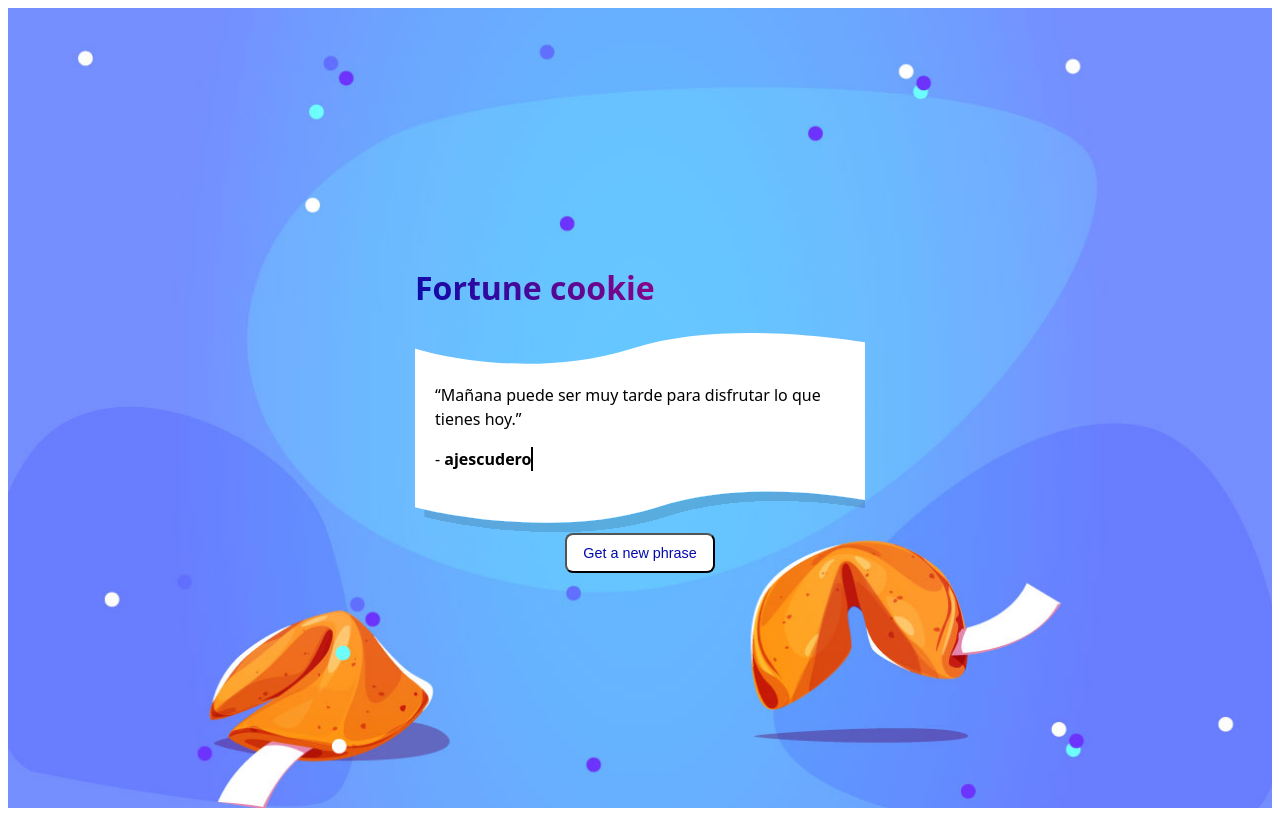
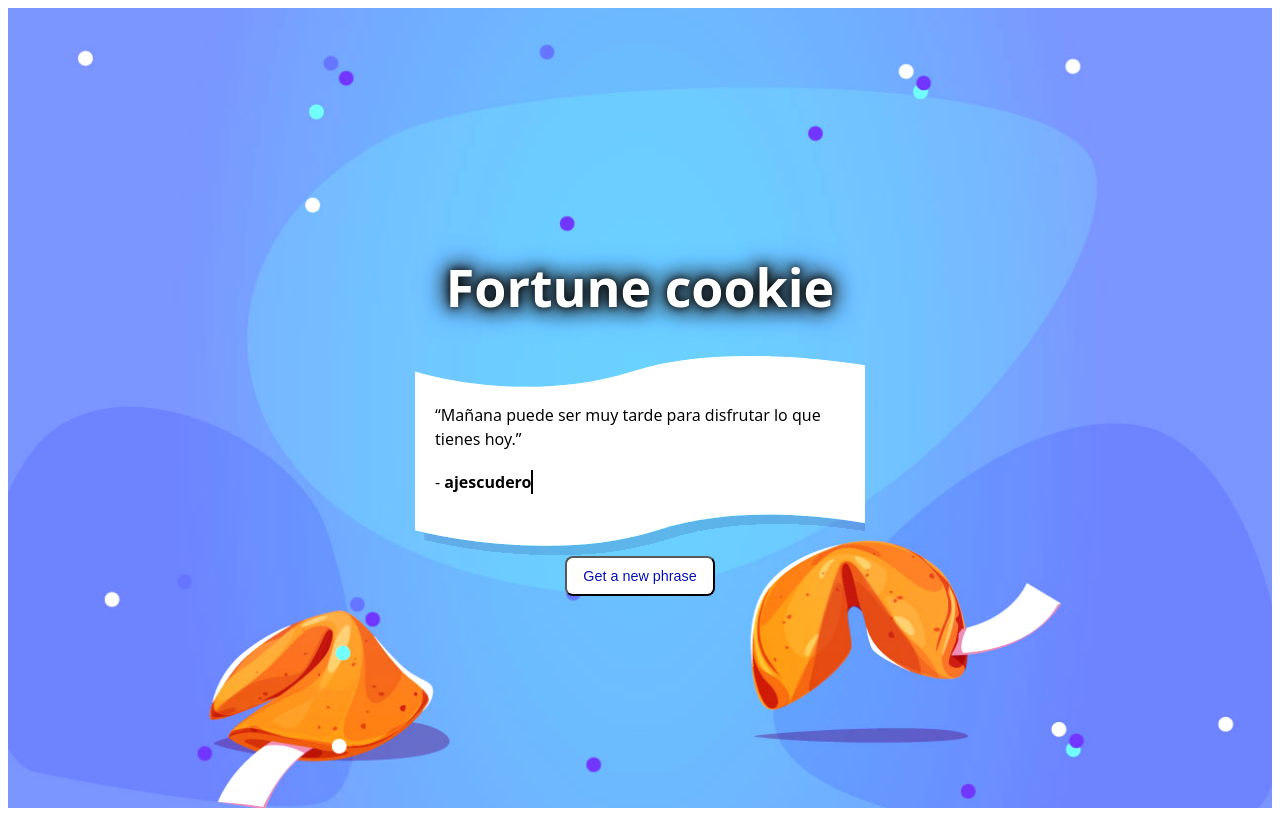
Before and after one commit to carlosgueva/galletafortuna, a React (Vite) app: page / in a window 1280 px wide. Built offline with nearby package versions, Linux system fonts and the light colour scheme.

Commit message:
Actualicé los estilos en styles.css

```diff
--- a/src/index.css
+++ b/src/index.css
@@ -29,11 +29,6 @@
   padding: 50px 20px 20px 20px;
   width: 450px;
 	height: 200px;
-}
-h1 {
-	background: linear-gradient(45deg, rgb(3, 11, 173),rgb(255, 0, 98));
-  -webkit-background-clip: text;
-  color: transparent;
 }
 
 button {
@@ -86,3 +81,61 @@ p {
     overflow: hidden;
     quotes: none;
 }
+
+@keyframes pulseGlow {
+  0% {
+      transform: scale(1);
+      text-shadow: 0 0 5px #000, 0 0 10px #111, 0 0 15px #222, 0 0 20px #333;
+  }
+  50% {
+      transform: scale(1.15);
+      text-shadow: 0 0 10px #000, 0 0 20px #111, 0 0 30px #222, 0 0 40px #333;
+  }
+  100% {
+      transform: scale(1);
+      text-shadow: 0 0 5px #000, 0 0 10px #111, 0 0 15px #222, 0 0 20px #333;
+  }
+}
+
+h1 {
+  font-size: 3rem;
+  font-weight: bold;
+  color: #fff; /* Texto blanco */
+  text-align: center;
+  animation: pulseGlow 2s infinite ease-in-out;
+}
+
+
+@keyframes waveText {
+  0% {
+      transform: translateY(0);
+  }
+  50% {
+      transform: translateY(-5px);
+  }
+  100% {
+      transform: translateY(0);
+  }
+}
+
+q {
+  display: block;
+  animation: waveText 2s infinite ease-in-out;
+}
+
+
+button:active {
+  transform: scale(0.9);
+}
+
+@keyframes glow {
+  0% { filter: brightness(1); }
+  50% { filter: brightness(1.2); }
+  100% { filter: brightness(1); }
+}
+
+.container {
+  background-size: cover;
+  background-position: center;
+  animation: glow 3s infinite ease-in-out;
+}
```
